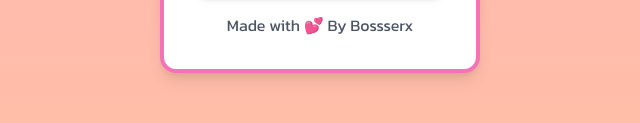
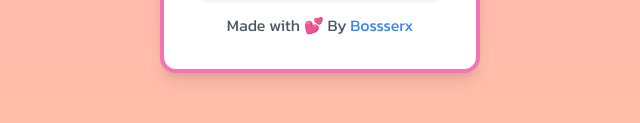
Before and after one commit to Bossdeb/skyyou, a plain HTML site: page index.html in a window 1280 px wide. Shown: the part 471-594 px from the top of the page, 320-960 px from the left. Drawn offline with nearby package versions, Linux system fonts and the light colour scheme.

Commit message:
Update index.html

```diff
--- a/index.html
+++ b/index.html
@@ -26,7 +26,10 @@
             <div class="mt-4 p-4 bg-pink-100 rounded-xl shadow-md">
               <p class="text-3xl font-bold text-pink-600">{{ elapsedTime }}</p>
             </div>
-            <p class="mt-4 text-gray-600">Made with 💕 By  <a href="github.com/bossdeb">Bossserx</a></p>
+            <p class="mt-4 text-gray-600">
+                Made with 💕 By
+                <a href="https://github.com/bossdeb" target="_blank" class="text-blue-500 hover:underline">Bossserx</a>
+              </p>
           </div>
 
 
```
